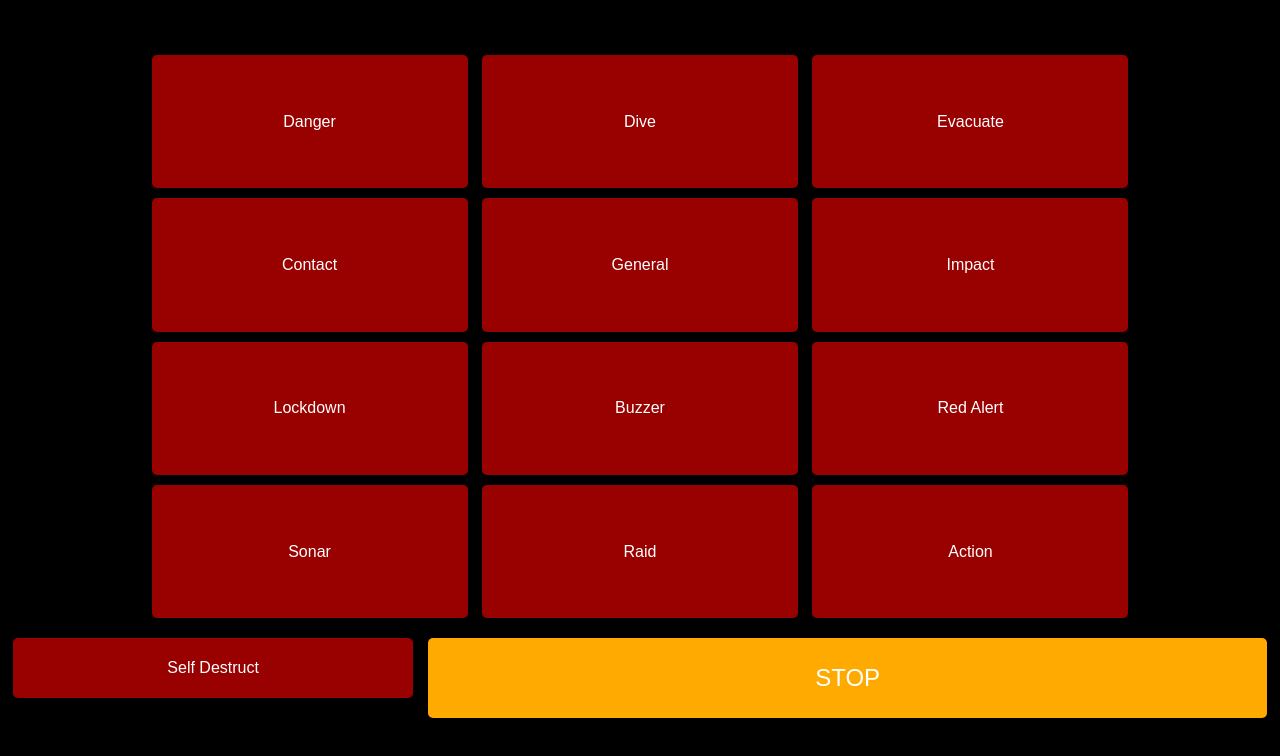
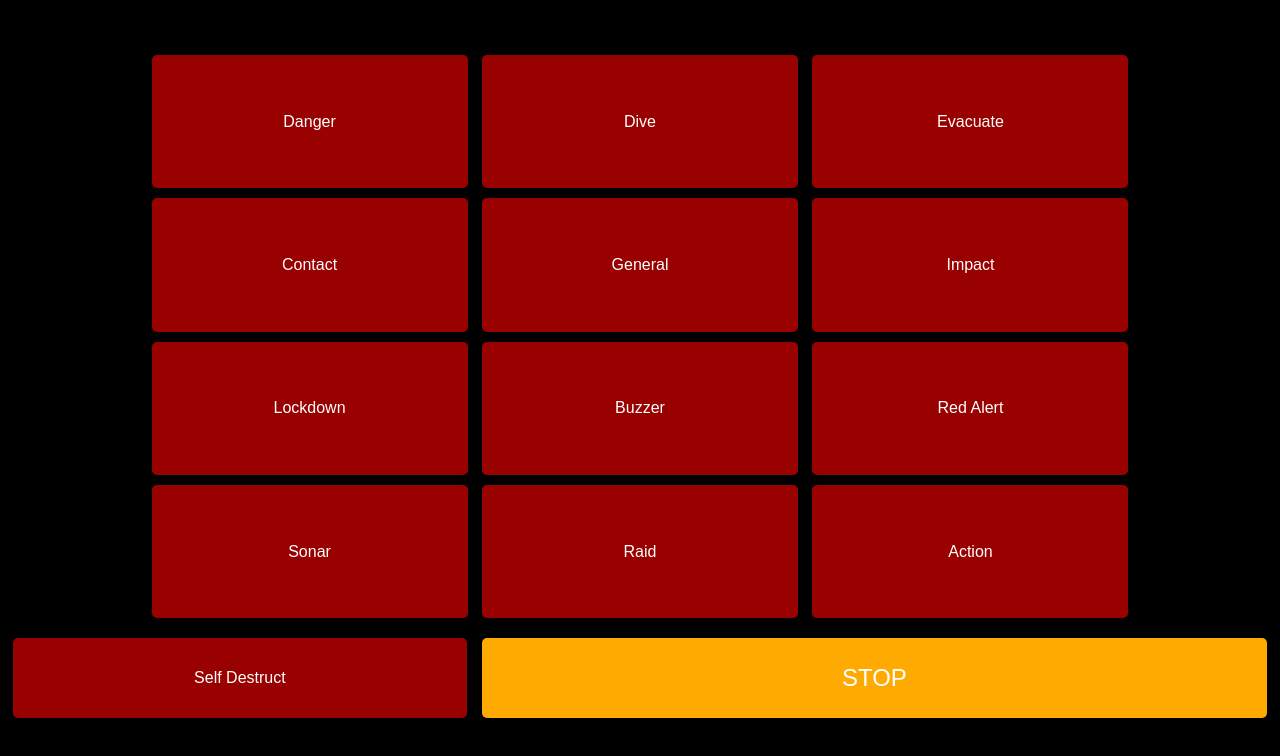
Before and after one commit to wprocter/alarm_soundboard, a plain HTML site: page index.html in a window 1280 px wide. Drawn offline with Linux system fonts and the light colour scheme.

Commit message:
Update index.html

```diff
--- a/index.html
+++ b/index.html
@@ -55,9 +55,9 @@
         margin-top: 10px;
     }
     .final-row button {
-        flex: 1 1 33%;
+        flex: 1 1 40%;
         margin-right: 10px;
-        height: 60px;
+        height: 80px;
     }
     .final-row panic {
         flex: 2 1 66%;
```
